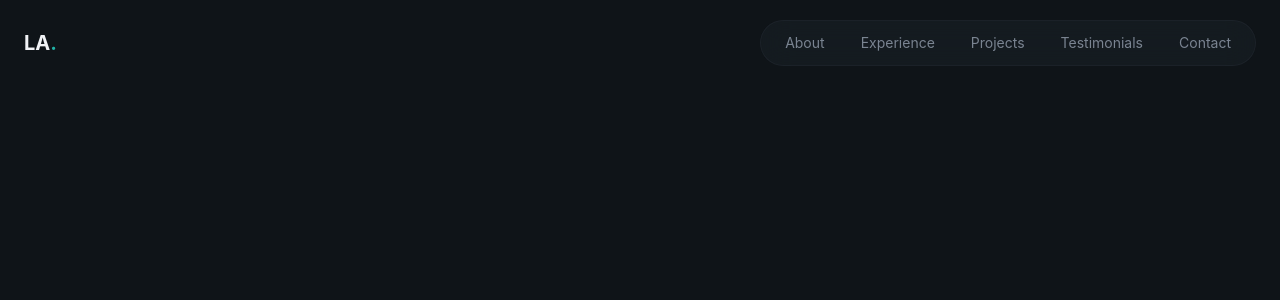
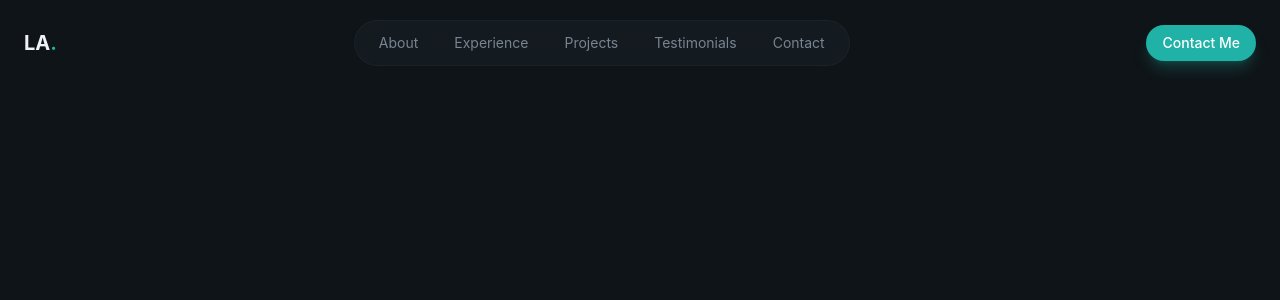
Before and after one commit to Lucas-ASouza/Portfolio, a Next.js app: page / in a window 1280 px wide. Shown: the top 300 px of the page. Built offline with nearby package versions, Linux system fonts and the light colour scheme.

Commit message:
header sketch

```diff
--- /dev/null
+++ b/app/src/components/Button.tsx
@@ -0,0 +1,19 @@
+export const Button = ({className = "", size = "default",children}) => {
+    const baseClasses = "relative overflow-hidden rounded-full font-medium focus:outline-none focus-visible:ring-primary bg-primary text-primary-foreground hover:bg-primary/90 shadow-lg shadow-primary/25"
+
+    const sizeClasses = {
+        sm: "px-4 py-2 text-sm",
+        default: "px-6 py-3 text-base",
+        lg: "px-8 py-4 text-lg",
+    }
+
+    const classes = `${baseClasses} ${sizeClasses[size]} ${className}`
+
+    return (
+        <button className={classes}>
+            <span className="relative flex items-center justify-center gap-2">
+                {children}
+            </span>
+        </button>
+    )
+}
--- a/app/src/components/layout/Navbar.tsx
+++ b/app/src/components/layout/Navbar.tsx
@@ -1,4 +1,4 @@
-
+import { Button } from "@/components/Button";
 
 const navLinks = [
     {href: "#about", label: "About"},
@@ -14,13 +14,19 @@ export const Navbar = () => {
         <header className="fixed top-0 left-0 right-0 bg-transparent py-5">
             <nav className="container mx-auto px-6 flex items-center justify-between">
                 <a href="#" className="text-xl font-bold tracking-light hover:text-primary">LA<span className="text-primary">.</span></a>
+
                 <div className="felx items-center gap-1">
                     <div className="glass rounded-full px-2 py-1 flex items-center gap-1">
                     {/* mapear os links é como se fosse usar um for para percorrer o array e aí exibir cada link que eu criei com a label */}
                         {navLinks.map((link, index) => (
-                        <a key={index} href={link.href} className="px-4 py-2 text-sm text-muted-foreground hover:text-foreground rounded-full hover:bg-surface">{link.label}</a>
+                        <a key={index} href={link.href} className="px-4 py-2 text-sm text-muted-foreground hover:text-foreground rounded-full hover:bg-surface"
+                        >{link.label}</a>
                         ))}
                     </div>
+                </div>
+
+                <div>
+                    <Button size="sm">Contact Me</Button>
                 </div>
             </nav>
         </header>
```
